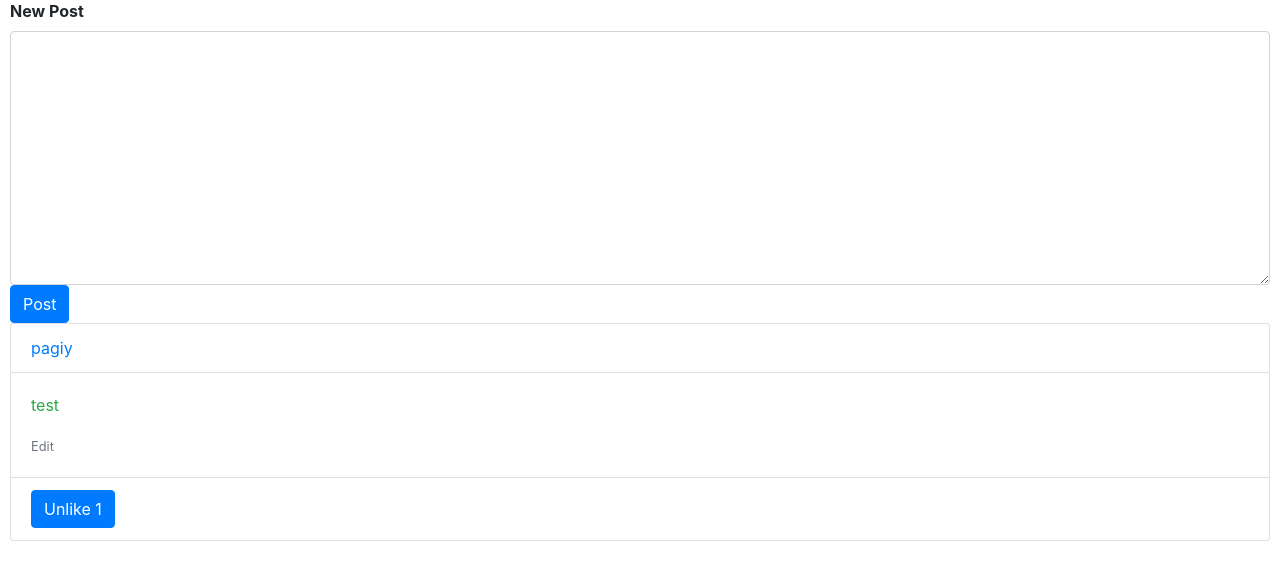
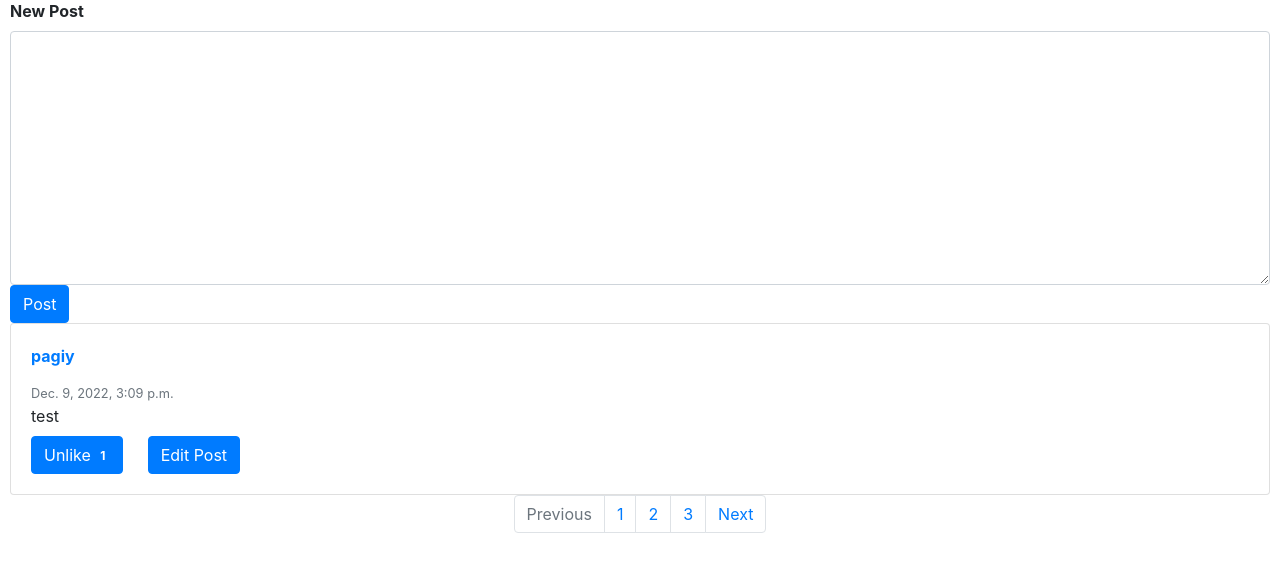
Before and after one commit to PagiY/cs50-web, a Django app: page / in a window 1280 px wide. Shown: the part 67-647 px from the top of the page. Run offline with Django 3.2, Linux system fonts and the light colour scheme; a user stored in the database is signed in; data comes from the database, SQL or seed files in the repository; tables that the repository leaves empty hold one stand-in row (values such as "Sample post"); some libraries are stand-ins or nearby versions.

Commit message:
Refactored templates

```diff
--- a/Project-04/network/templates/network/index.html
+++ b/Project-04/network/templates/network/index.html
@@ -3,50 +3,82 @@
 
 {% block body %}
 
-    <div id = "post-page">
-        {% if user.is_authenticated %}
-        <div id = "form-post">
-            <form action = "{%url 'post' %}" method = "post">
-                {%csrf_token%}
-                <label for = "id_text"><b>New Post</b></label>
-                {{form}}
-                <input type="submit" value = "Post" class="btn btn-primary" id="post"/>
-            </form>
-        </div>
-        {% endif %}
+    {% if user.is_authenticated %}
+        <form action = "{% url 'post' %}" method = "post">
+            {% csrf_token %}
+            <label for = "id_text"><b>New Post</b></label>
+            {{form}}
+            <input type = "submit" value = "Post" class="submit-btn btn btn-primary"/>
+        </form>
+    {%endif%}
 
-        <div id = "all-posts">
+    <div class = "post-container">
+        {% for post in all_posts %}
 
-            {%for post in all_posts%}
-                <div class="card mb-3">
-                    <div class="card-header bg-transparent">
-                        <a href = "{% url 'show_profile' post.user.id %}">{{post.user}}</a>
-                    </div>
-                    <div class="card-body text-success">
+            <div class = "card">
+
+                <div id = '{{post.id}}' class = "card-body">
+
+                    {% if user.is_authenticated %}
+                        <a href = "{% url 'profile' post.user.id %}"><p class="card-title"><b>{{post.user}}</b></p></a>
+                    {%else%}
+                        <a href = "{% url 'login' %}"><p class="card-title"><b>{{post.user}}</b></p></a>
+                    {%endif%}
+
+                    <div class = "post-content">
+                        <small class="card-subtitle mb-2 text-muted">{{post.timestamp}}</small>
                         <p class="card-text">{{post.text}}</p>
-                        <small class="text-muted">Edit</small>
                     </div>
 
                     {% if user.is_authenticated %}
+                        <div class = "post-buttons pt-2">
+                            {% if user in post.user_likes.all%}
+                                <button id = "like-post" class="card-link btn btn-primary">Unlike <span id = "like-counts" class="badge text-bg-secondary">{{post.user_likes.all.count}}</span></button>
+                            {%else%}
+                                <button id = "like-post" class="card-link btn btn-primary">Like <span id   = "like-counts" class="badge text-bg-secondary">{{post.user_likes.all.count}}</span></button>
+                            {%endif%}
 
-                        <div id = "like-buttons-content" class="card-footer bg-transparent">
-                            {%if user in post.user_likes.all%}
-                                <button id = "unlike-button" type="button" class="btn btn-primary" onclick = "unlikePost({{post.id}})">Unlike {{post.likes}}</button>
-                            {%else%}
-                                <button id = "like-button" type="button" class="btn btn-primary" onclick = "likePost({{post.id}})">Like {{post.likes}}</button>
+                            {% if post.user == user%}
+                                <button id = "edit-post" class="card-link btn btn-primary">Edit Post</button>
                             {%endif%}
                         </div>
-
-                    {% endif %}
+                    {%else%}
+                        <div class = "post-buttons pt-2">
+                            <small>Likes {{post.user_likes.all.count}}</small>
+                        </div>
+                    {%endif%}
 
                 </div>
-            {%endfor%}
 
-        </div>
+            </div>
+
+        {% endfor %}
     </div>
+
+    <nav aria-label="Page navigation example">
+
+        <ul class="pagination justify-content-center">
+
+            <li class="page-item disabled">
+            <a class="page-link">Previous</a>
+          </li>
+
+          <li class="page-item"><a class="page-link" href="#">1</a></li>
+
+          <li class="page-item"><a class="page-link" href="#">2</a></li>
+
+          <li class="page-item"><a class="page-link" href="#">3</a></li>
+
+          <li class="page-item">
+            <a class="page-link" href="#">Next</a>
+          </li>
+
+        </ul>
+
+    </nav>
 
 {% endblock %}
 
-{% block script %}
-    <script src="{% static 'network/scripts.js' %}"></script>
-{% endblock %}
+{%block script%}
+    <script src = "{% static 'network/scripts.js' %}"></script>
+{%endblock%}
--- a/Project-04/network/templates/network/layout.html
+++ b/Project-04/network/templates/network/layout.html
@@ -18,7 +18,7 @@
               <ul class="navbar-nav mr-auto">
                 {% if user.is_authenticated %}
                     <li class="nav-item">
-                        <a class="nav-link" href="{% url 'show_profile' user.id%}"><strong>{{ user.username }}</strong></a>
+                        <a class="nav-link" href="{% url 'profile' user.id %}"><strong>{{ user.username }}</strong></a>
                     </li>
                 {% endif %}
                 <li class="nav-item">
```
Also changed, not shown: Project-04/network/templates/network/following.html (+29 -19 lines), Project-04/network/templates/network/profile.html (+54 -42 lines).
